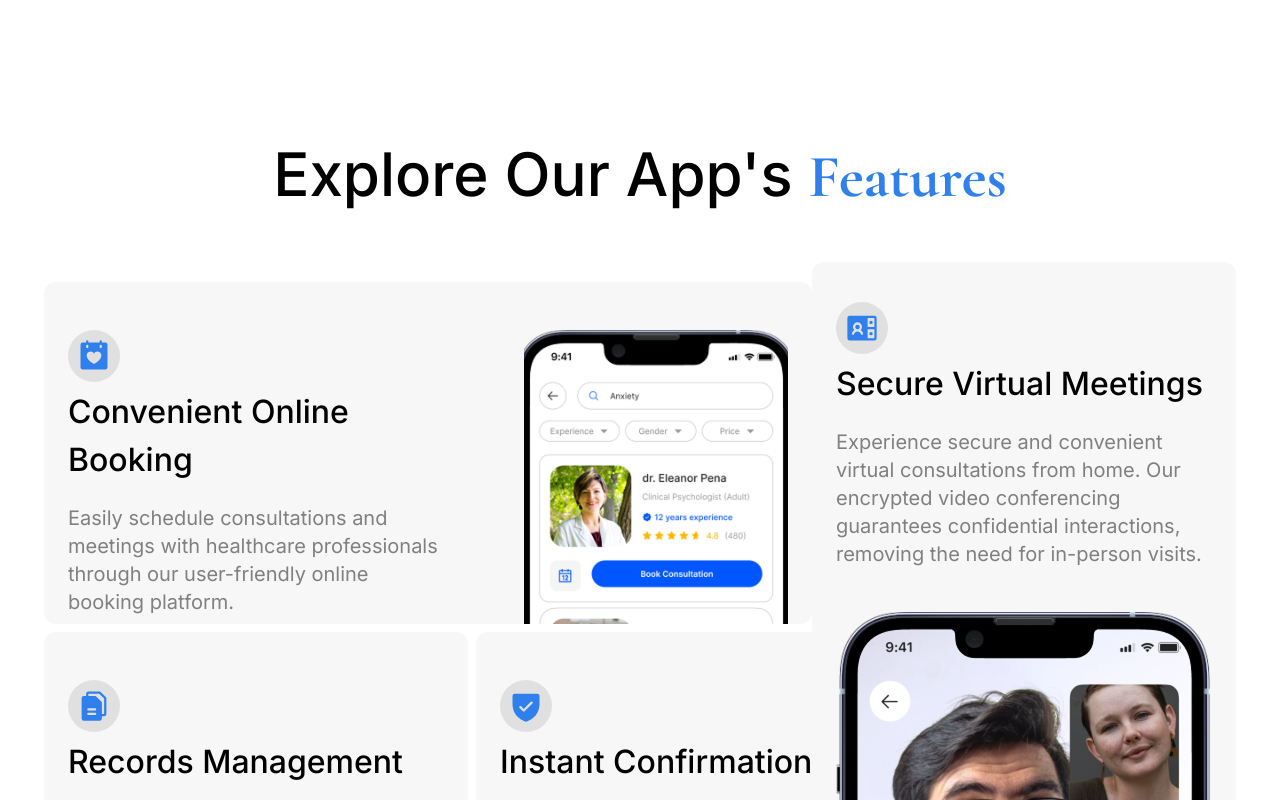
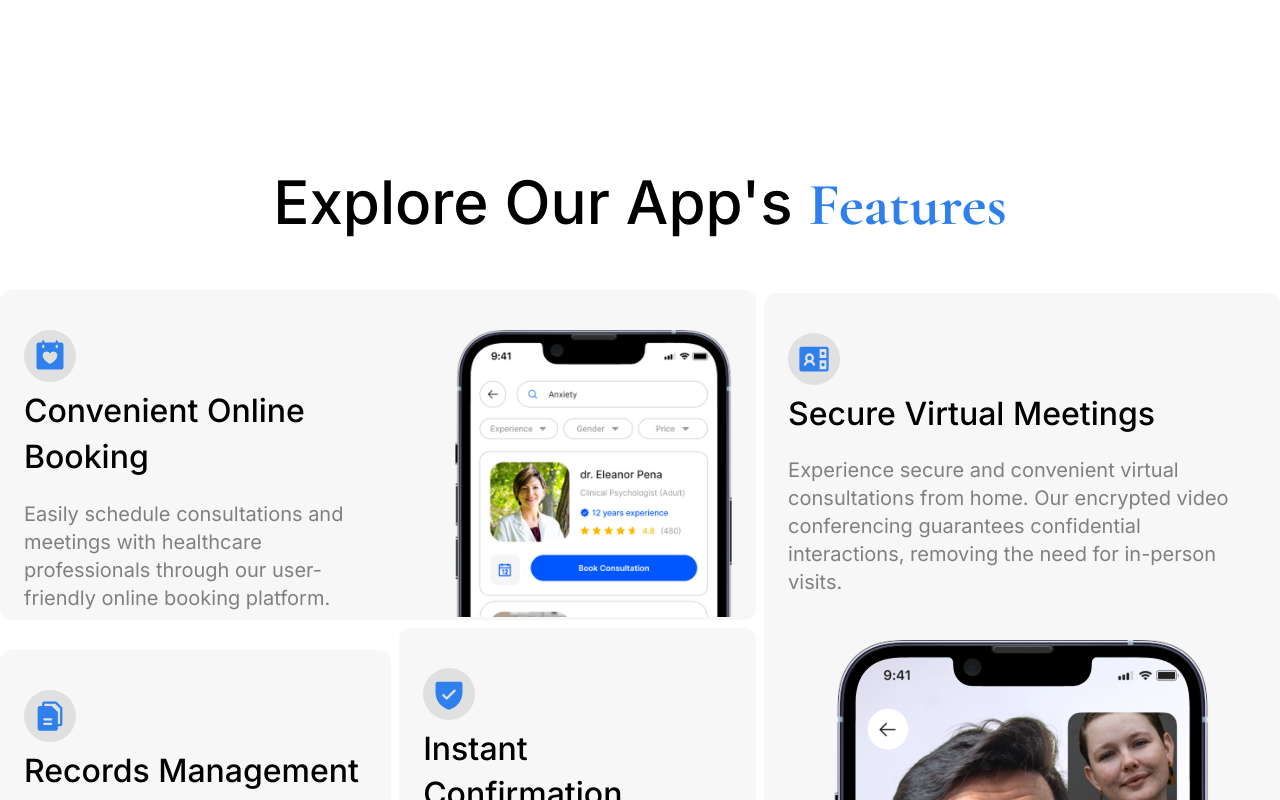
Before and after one commit to sharifstack/MedEase---Healthcare-Appointment, a Next.js app: page / in a window 1280 px wide. Shown: the part 2440-3240 px from the top of the page. Built offline with nearby package versions, Linux system fonts and the light colour scheme.

Commit message:
Feat: AppFeatures Responsive Done

```diff
--- a/app/components/homepage/AppFeatures.tsx
+++ b/app/components/homepage/AppFeatures.tsx
@@ -6,42 +6,53 @@ import {
   PiShieldCheckFill,
   PiVideoConferenceFill,
 } from "react-icons/pi";
-import Image from "next/image";
 import mobileone from "../../../public/mobileone.png";
 import mobiletwo from "../../../public/mobiletwo.png";
 
 const AppFeatures = () => {
   return (
     <div className="md:py-30 py-15">
-      <h1 className="text-center mb-10 font-medium md:text-[60px]">
-        Explore Our App's <span className="text-primary font-expertise font-bold">Features</span>
-      </h1>
       <div className="container">
-        <div className="flex items-center justify-center">
-          <div className="left md:w-3/5 ">
-            <div className="flex">
+        <h1 className="text-start md:text-center mb-6 md:mb-10 font-medium text-[32px] md:text-[60px]">
+          Explore Our App's{" "}
+          <span className="text-primary font-expertise font-bold">
+            Features
+          </span>
+        </h1>
+        <div className="flex flex-col md:flex-row items-center justify-center gap-2 ">
+          <div className="left md:w-3/5 w-full">
+            <div className="">
               <SliderCard
-                className="pb-0 gap-18"
+                className="pb-0 pt-4 md:pt-10 px-2 md:gap-18 justify-between md:justify-normal items-end md:items-start"
+                h4font="text-sm"
+                descfont="text-xs max-w-43.75 md:max-w-[400px]"
                 specialistName="Convenient Online Booking"
                 desc="Easily schedule consultations and meetings with healthcare professionals through our user-friendly online booking platform."
-                icon={<PiCalendarHeartFill className="text-4xl text-primary" />}
+                icon={
+                  <PiCalendarHeartFill className="md:text-4xl text-lg text-primary" />
+                }
                 src={mobileone.src}
                 alt="Mobile One"
               />
             </div>
             <div className="bottomRight ">
-              <div className="flex items-center gap-2 mt-2">
+              <div className="flex flex-col md:flex-row items-center gap-2 mt-2">
                 <SliderCard
-                  className=""
+                  className="md:pt-10 md:py-10! py-4!"
+                  h4font="text-sm"
+                  descfont="text-xs! md:text-xl!"
                   specialistName="Records Management"
                   desc="Effortlessly store and access patient medical records, ensuring vital information is available for healthcare providers during appointments."
-                  icon={<PiFilesFill className="text-4xl text-primary" />}
+                  icon={<PiFilesFill className="md:text-4xl text-lg text-primary" />}
                 />
 
                 <SliderCard
+                  className="md:pt-10 md:py-10! py-4!"
+                    h4font="text-sm"
+                  descfont="text-xs! md:text-xl!"
                   specialistName="Instant Confirmation"
                   desc="Receive instant confirmation of your booked appointments, along with timely reminders to ensure you never miss a meeting."
-                  icon={<PiShieldCheckFill className="text-4xl text-primary" />}
+                  icon={<PiShieldCheckFill className="md:text-4xl text-lg text-primary" />}
                 />
               </div>
             </div>
@@ -49,11 +60,13 @@ const AppFeatures = () => {
           <div className="right">
             <div>
               <SliderCard
-                className="flex flex-col pb-0 pt-10! gap-9"
+                className="flex md:flex-col items-end md:items-center flex-row pb-0 pt-10! gap-9"
                 specialistName="Secure Virtual Meetings"
+                h4font="text-sm"
+                descfont="max-w-[183px] md:max-w-[476px] text-xs! md:text-xl!"
                 desc="Experience secure and convenient virtual consultations from home. Our encrypted video conferencing guarantees confidential interactions, removing the need for in-person visits."
                 icon={
-                  <PiVideoConferenceFill className="text-4xl text-primary" />
+                  <PiVideoConferenceFill className="md:text-4xl text-lg text-primary" />
                 }
                 src={mobiletwo.src}
               />
--- a/app/components/ui/SliderCard.tsx
+++ b/app/components/ui/SliderCard.tsx
@@ -10,6 +10,8 @@ const SliderCard = ({
   src,
   alt,
   className = "",
+  h4font,
+  descfont,
 }: {
   specialistName: string;
   desc: string;
@@ -18,6 +20,8 @@ const SliderCard = ({
   src?: string;
   alt?: string;
   className?: string;
+  h4font?: string;
+  descfont?: string;
 }) => {
   return (
     <div className={`py-12 px-6  rounded-xl bg-background flex ${className}`}>
@@ -25,8 +29,12 @@ const SliderCard = ({
         <span className="icon p-2 inline-block rounded-full bg-secondary/20">
           {icon}
         </span>
-        <h4 className="font-medium text-[32px]">{specialistName}</h4>
-        <p className="font-normal text-xl text-secondary w-94 pt-5 pb-2">
+        <h4 className={`font-medium md:text-[32px] ${h4font}`}>
+          {specialistName}
+        </h4>
+        <p
+          className={`font-normal   md:text-xl text-secondary pt-5 pb-2 ${descfont}`}
+        >
           {desc}
         </p>
 
@@ -40,8 +48,14 @@ const SliderCard = ({
           </div>
         )}
       </div>
-      <div>
-        <img className="w-full h-full object-cover" src={src} alt={alt} />
+      <div className=" ">
+        {src && (
+          <img
+            className="md:w-auto w-34 h-35 md:h-auto object-contain "
+            src={src}
+            alt={alt}
+          />
+        )}
       </div>
     </div>
   );
```
